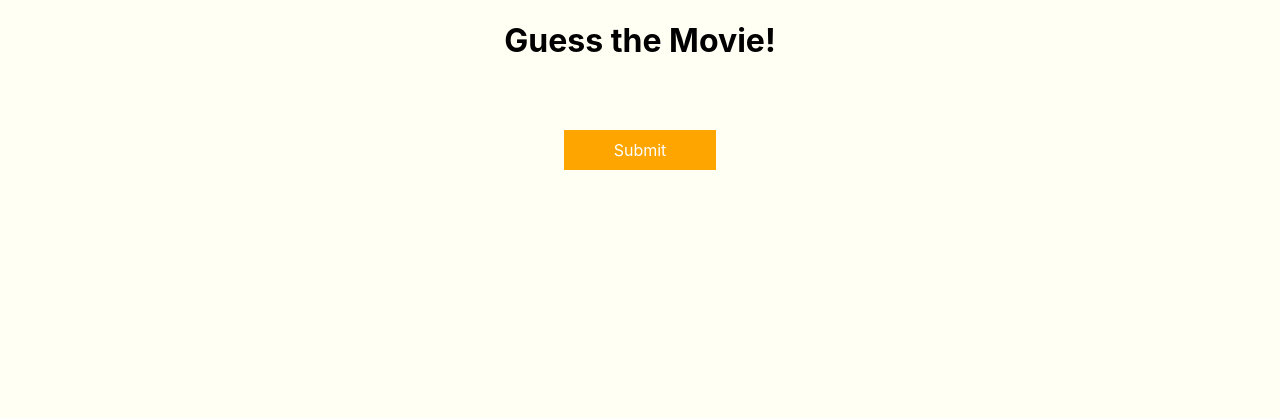
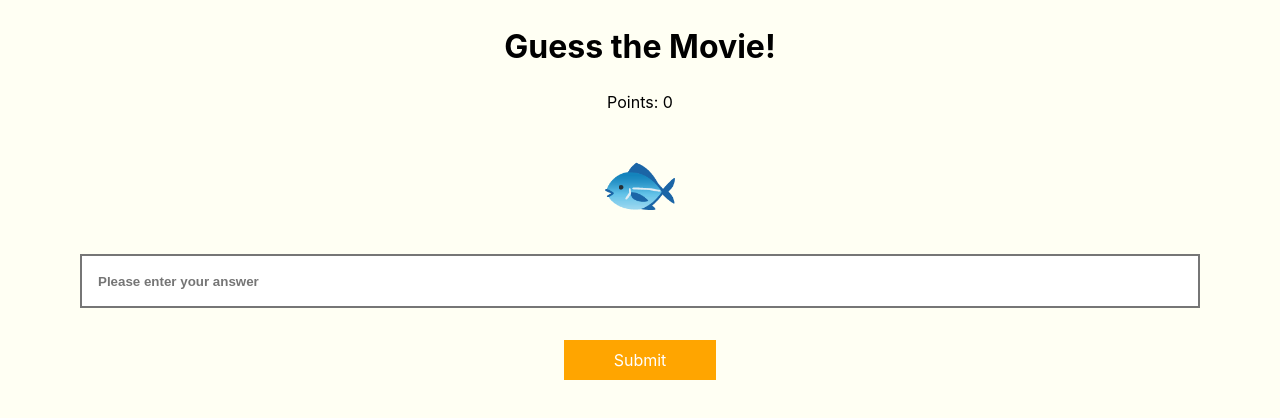
Before and after one commit to jonowu/emojinary, a Next.js app: page /play in a window 1280 px wide. Shown: the top 418 px of the page. Built offline with nearby package versions, Linux system fonts and the light colour scheme.

Commit message:
feat: add data, player input, answer checking, and scores

```diff
--- /dev/null
+++ b/data/index.js
@@ -0,0 +1,7 @@
+const movies = [
+  { name: 'theIncredibles', emoji: '👩‍👩‍👧‍👦🦸‍♂️', answers: ['the incredibles', 'incredibles'] },
+  { name: 'findingNemo', emoji: '🐟', answers: ['dory', 'finding nemo'] },
+  { name: 'toyStory', emoji: '🤠👨‍🚀', answers: ['toy story'] },
+];
+
+export { movies };
--- a/pages/play.js
+++ b/pages/play.js
@@ -1,24 +1,77 @@
+import { useState, useEffect } from 'react';
 import styled from 'styled-components';
 import { Flex, Box } from 'reflexbox';
+import _ from 'lodash';
 
 import Layout from '../components/layout';
 import Button from '../components/button';
+import { Col, Row } from '../components/grid';
+import { movies } from '../data';
 
-const Heading = styled.h1`
+const Heading = styled.h2`
   text-align: center;
   font-size: 2rem;
 `;
 
+const StyledInput = styled.input`
+  padding: 0 1rem;
+  height: 50px;
+  width: 100%;
+  border-style: solid;
+  font-weight: bold;
+`;
+
+const Emoji = styled.div`
+  font-size: 4rem;
+`;
+
 const Play = () => {
+  const [movie, setMovie] = useState('');
+  const [points, setPoints] = useState(0);
+  const [playerInput, setPlayerInput] = useState('');
+
+  useEffect(() => {
+    const randomMovie = _.shuffle(movies)[0];
+    setMovie(randomMovie);
+  }, [points]);
+
+  const checkAnswer = () => {
+    let correct = false;
+    _.each(movie.answers, (answer) => {
+      if (playerInput === answer) {
+        correct = true;
+        setPoints(points + 1);
+      }
+    });
+    correct ? console.log('correct') : console.log('incorrect');
+  };
+
   return (
     <Layout>
-      <Heading>Guess the Movie!</Heading>
-
-      <Flex justifyContent="center" mt="3rem">
+      <Row justifyContent="center">
+        <Heading>Guess the Movie!</Heading>
+      </Row>
+      <Row justifyContent="center" mb="2rem">
+        <div>Points: {points}</div>
+      </Row>
+      <Row justifyContent="center" mb="2rem">
+        <Emoji>{movie.emoji}</Emoji>
+      </Row>
+      <Row justifyContent="center" mb="2rem" mx="5rem">
+        <StyledInput
+          type="text"
+          placeholder="Please enter your answer"
+          value={playerInput}
+          onChange={(e) => setPlayerInput(e.target.value)}
+        />
+      </Row>
+      <Row justifyContent="center">
         <Box>
-          <Button type={'button'}>Submit</Button>
+          <Button type={'button'} onClick={checkAnswer}>
+            Submit
+          </Button>
         </Box>
-      </Flex>
+      </Row>
     </Layout>
   );
 };
```
